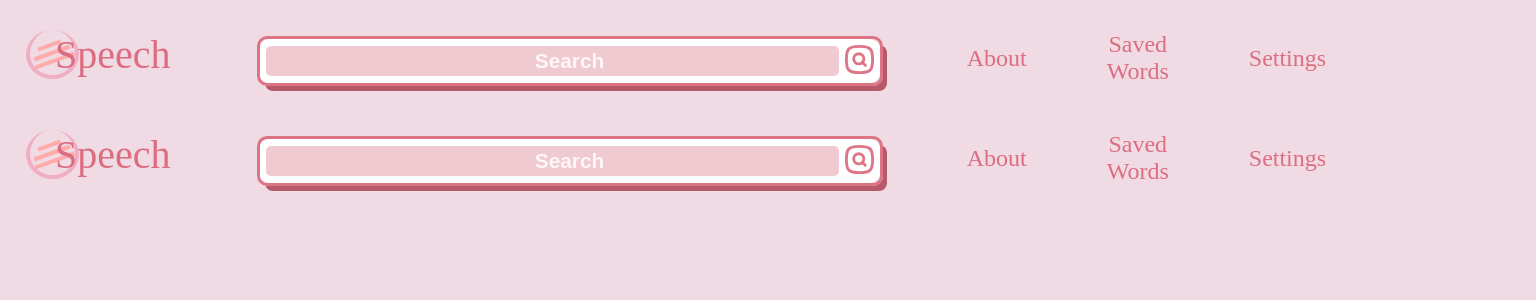
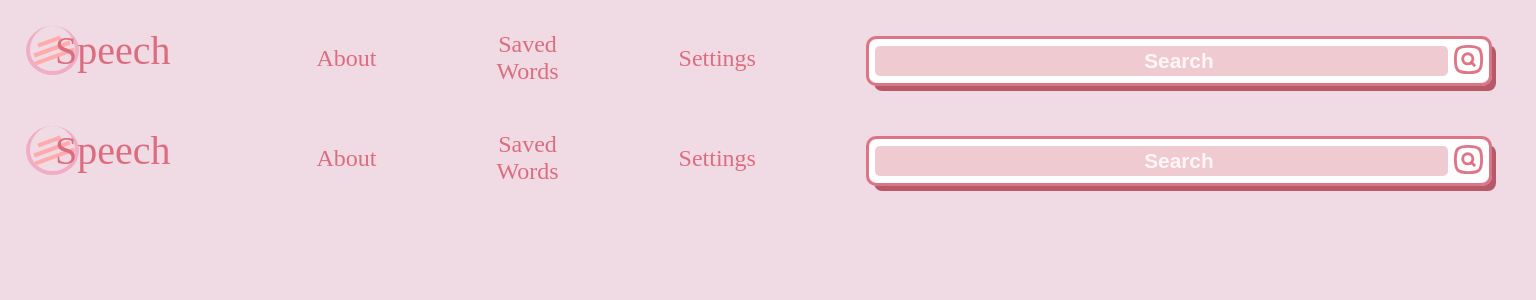
Before and after one commit to AnnaTran96/speech, a React (Create React App) app: page / in a window 1280 px wide. Shown: the top 300 px of the page, 1536 px wide, since content can reach past the window. Built offline with nearby package versions, Linux system fonts and the light colour scheme; a web font is replaced by a local one.

Commit message:
refactor navbar

```diff
--- a/src/components/Navbar/Navbar.scss
+++ b/src/components/Navbar/Navbar.scss
@@ -21,11 +21,13 @@
         list-style: none;
         color: $theme-one-medium-pink-color;
         cursor: pointer;
+        margin-left: 50px;
 
         .link {
             border: none;
             background: transparent;
             box-shadow: none;
+            margin: 0 20px;
         }
     }
 }
--- a/src/components/Navbar/Navbar.tsx
+++ b/src/components/Navbar/Navbar.tsx
@@ -8,34 +8,26 @@ import './Navbar.scss';
 const Navbar = () => {
 	const navigate = useNavigate();
 
-	const redirectToAbout = () => navigate('/about');
-	const redirectToSavedWords = () => navigate('/saved-words');
-	const redirectToSettings = () => navigate('/settings');
-
 	return (
 		<div className='navbar' data-testid='navbar-container'>
 			<div className='logo-searchbar-row'>
 				<div className='navbar-logo'>
 					<Logo />
 				</div>
-				<div className='navbar-searchbar'>
-					<SearchBar />
-				</div>
-			</div>
-			<div>
-				<div>
 				<div className='navbar-links'>
-						<Button className='link' onClick={redirectToAbout}>
+					<Button className='link' onClick={() => navigate('/about')}>
 						About
 					</Button>
-						<Button className='link' onClick={redirectToSavedWords}>
+					<Button className='link' onClick={() => navigate('/saved-words')}>
 						Saved Words
 					</Button>
-						<Button className='link' onClick={redirectToSettings}>
+					<Button className='link' onClick={() => navigate('/settings')}>
 						Settings
 					</Button>
 				</div>
 			</div>
+			<div className='navbar-searchbar'>
+				<SearchBar />
 			</div>
 		</div>
 	);
```
Lines whose indentation alone changed are shown as unchanged.
